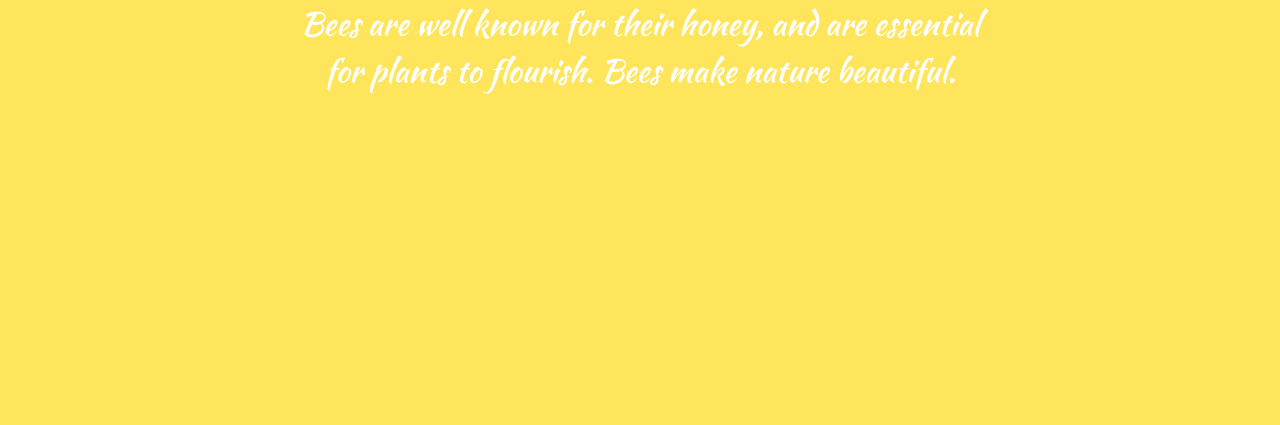
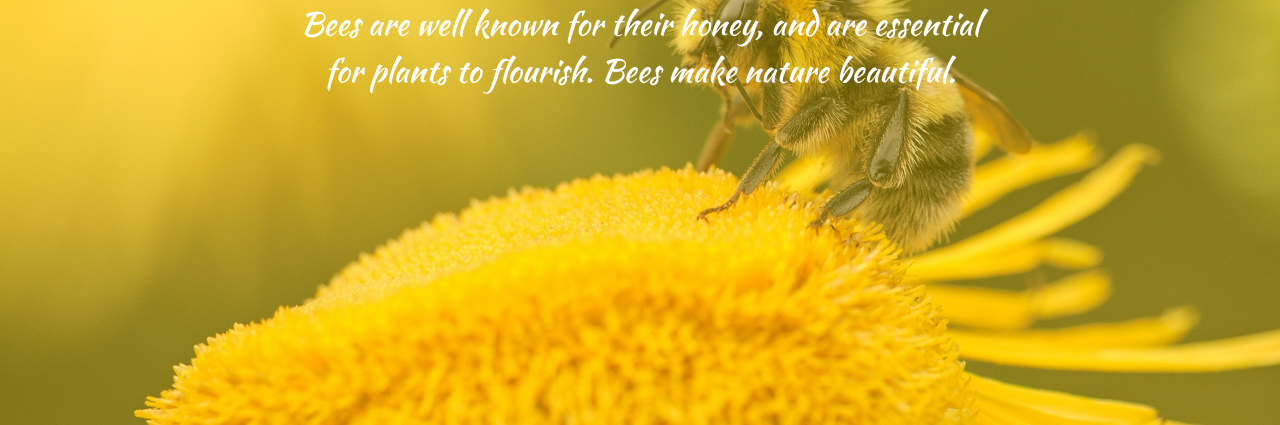
Before and after one commit to orrinth/bee-landing-page, a plain HTML site: page index.html in a window 1280 px wide. Shown: the part 375-800 px from the top of the page. Drawn offline with Linux system fonts and the light colour scheme; a web font is replaced by a local one.

Commit message:
Update style.css

```diff
--- a/style.css
+++ b/style.css
@@ -7,7 +7,7 @@
 
 html, body {
     background: gold;
-    background: linear-gradient(0deg, rgba(255,215,0,0.4), rgba(255,215,0,0.4)), url(bee.jpg);
+    background: linear-gradient(0deg, rgba(255,215,0,0.4), rgba(255,215,0,0.4)), url(images/bee.jpg);
     background-size: cover;
     background-position: bottom right;
     background-attachment: fixed;
```
